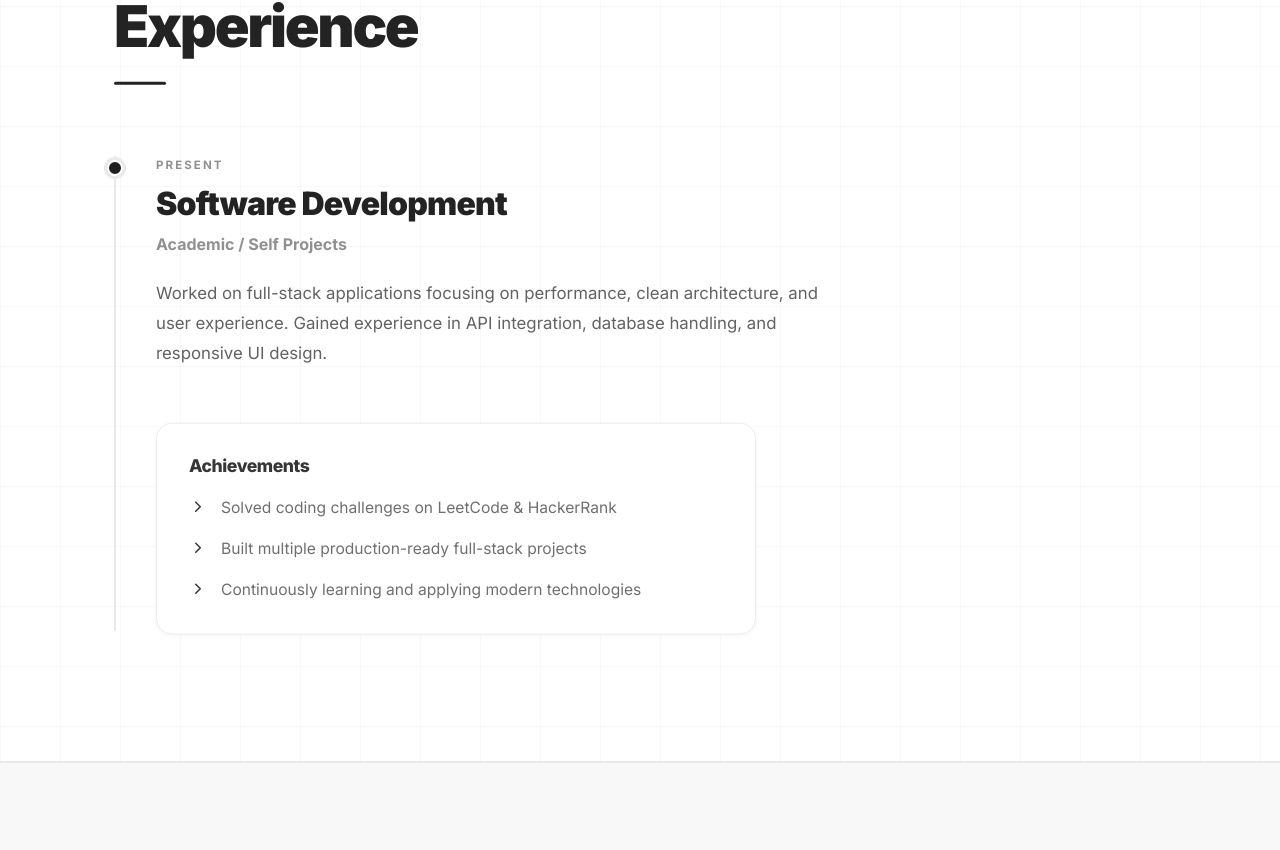
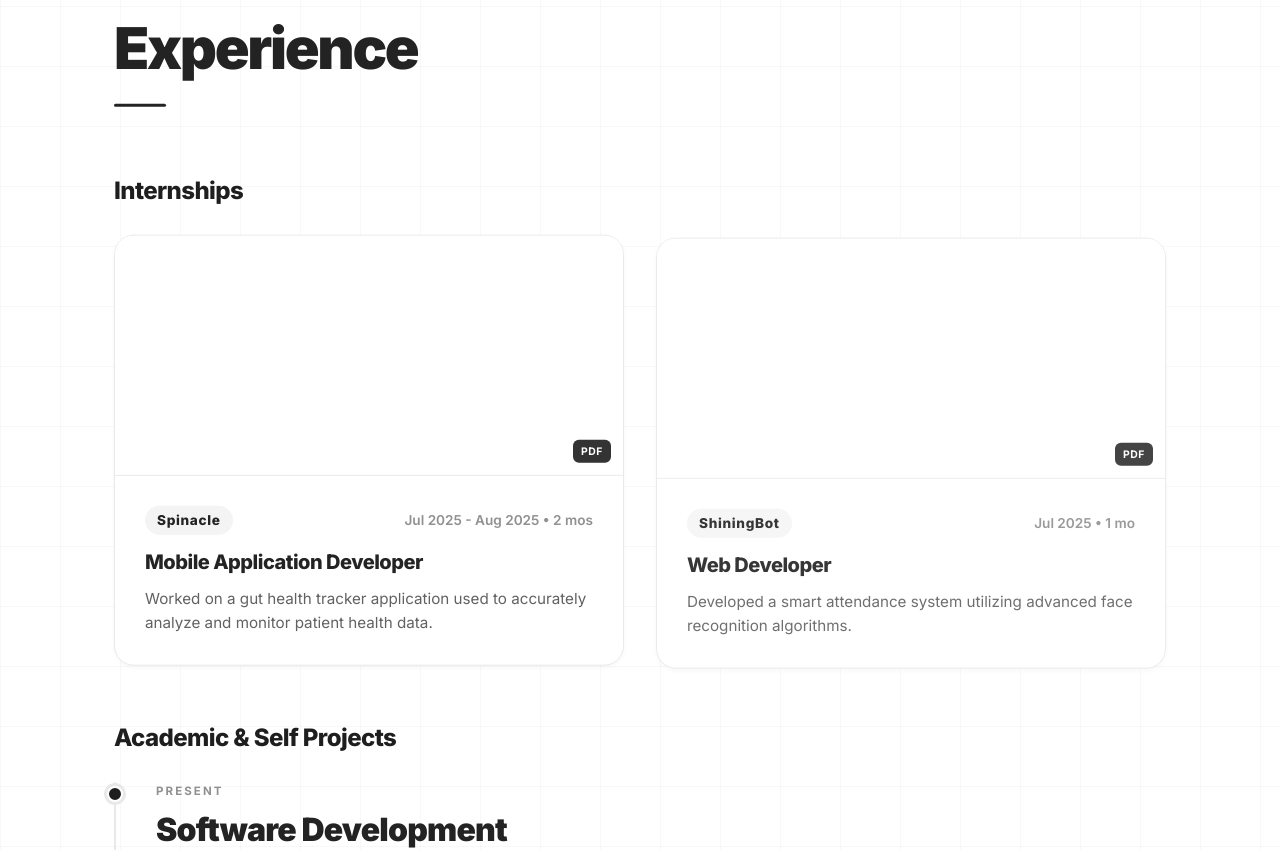
Before and after one commit to yogeshrajanv/Portfolio, a React (Vite) app: page / in a window 1280 px wide. Shown: the part 6054-6904 px from the top of the page. Built offline with nearby package versions, Linux system fonts and the light colour scheme.

Commit message:
feat: Add Internships subsection inside Experience and update hackathon name

```diff
--- a/src/App.jsx
+++ b/src/App.jsx
@@ -549,7 +549,7 @@ const Projects = () => (
    ============================================================ */
 const certs = [
   {
-    name: 'Pongal Hackathon (2nd Place)',
+    name: 'AgRITech Pongal Hackathon (2nd Place)',
     issuer: 'Hackathon Certificate',
     desc: 'Created a cashew disease detection app using an ML model within the given time limit.',
     file: '/certificates/pongal certificate .pdf'
@@ -623,15 +623,75 @@ const Certificates = () => (
 /* ============================================================
    EXPERIENCE
    ============================================================ */
+const internships = [
+  {
+    company: 'Spinacle',
+    role: 'Mobile Application Developer',
+    duration: 'Jul 2025 - Aug 2025 • 2 mos',
+    desc: 'Worked on a gut health tracker application used to accurately analyze and monitor patient health data.',
+    file: '/internship/spinacle certificate .pdf'
+  },
+  {
+    company: 'ShiningBot',
+    role: 'Web Developer',
+    duration: 'Jul 2025 • 1 mo',
+    desc: 'Developed a smart attendance system utilizing advanced face recognition algorithms.',
+    file: '/internship/shining bot certificate .pdf'
+  }
+]
+
 const Experience = () => (
   <section id="experience">
     <SectionTitle title="Experience" />
+
+    {/* ===== INTERNSHIPS SUB-SECTION ===== */}
+    <div style={{ marginBottom: '30px' }}>
+      <h3 style={{ fontSize: '1.5rem', fontWeight: 800 }}>Internships</h3>
+    </div>
+
+    <div className="internship-grid" style={{ marginBottom: '60px' }}>
+      {internships.map((int, i) => (
+        <FadeUp key={int.company} delay={i * 0.15}>
+          <a href={int.file} target="_blank" rel="noopener noreferrer" className="cert-link-wrap">
+            <motion.div
+              className="internship-card"
+              whileHover={{ y: -8, boxShadow: '0 24px 48px rgba(0,0,0,0.08)' }}
+              transition={{ type: 'spring', stiffness: 300, damping: 20 }}
+            >
+              <div className="internship-thumb" style={{ padding: 0 }}>
+                <iframe
+                  src={`${int.file}#toolbar=0&navpanes=0&scrollbar=0&view=FitH`}
+                  className="cert-pdf-frame"
+                  title={int.company}
+                  tabIndex={-1}
+                />
+                <div className="cert-thumb-overlay" />
+                <span className="cert-thumb-badge" style={{ background: '#222' }}>PDF</span>
+              </div>
+              <div className="internship-content">
+                <div className="internship-header">
+                  <span className="internship-company">{int.company}</span>
+                  <span className="internship-duration">{int.duration}</span>
+                </div>
+                <h3>{int.role}</h3>
+                <p className="internship-desc">{int.desc}</p>
+              </div>
+            </motion.div>
+          </a>
+        </FadeUp>
+      ))}
+    </div>
+
+    {/* ===== PROJECTS & ACHIEVEMENTS SUB-SECTION ===== */}
+    <div style={{ marginBottom: '30px' }}>
+      <h3 style={{ fontSize: '1.5rem', fontWeight: 800 }}>Academic & Self Projects</h3>
+    </div>
     <div className="exp-timeline">
       <div className="exp-dot" />
       <FadeUp>
         <div className="exp-label">Present</div>
         <h3>Software Development</h3>
-        <p className="exp-sub">Academic / Self Projects</p>
+        <p className="exp-sub">Continuous Learning</p>
         <p className="exp-desc">
           Worked on full-stack applications focusing on performance, clean architecture, and user experience. Gained experience in API integration, database handling, and responsive UI design.
         </p>
--- a/src/index.css
+++ b/src/index.css
@@ -883,6 +883,96 @@ h1.hero-name {
   flex: 1;
 }
 
+/* ===== INTERNSHIPS ===== */
+.internship-grid {
+  display: grid;
+  grid-template-columns: repeat(2, 1fr);
+  gap: 32px;
+}
+
+@media (max-width: 900px) {
+  .internship-grid { grid-template-columns: 1fr; }
+}
+
+.internship-card {
+  background: #fff;
+  border: 1px solid var(--border);
+  border-radius: 20px;
+  overflow: hidden;
+  box-shadow: var(--shadow-sm);
+  transition: box-shadow 0.35s, transform 0.35s, border-color 0.3s;
+  display: flex;
+  flex-direction: column;
+  height: 100%;
+}
+
+.internship-card:hover {
+  box-shadow: var(--shadow-lg);
+  transform: translateY(-8px);
+  border-color: var(--border-dark);
+}
+
+.internship-card:hover .cert-thumb-overlay {
+  background: rgba(0,0,0,0.02);
+}
+
+.internship-thumb {
+  background: #f8f8f8;
+  border-bottom: 1px solid var(--border);
+  height: 240px; /* Bigger box section than certificates */
+  display: flex;
+  align-items: center;
+  justify-content: center;
+  position: relative;
+  overflow: hidden;
+}
+
+.internship-content {
+  padding: 30px;
+  flex: 1;
+  display: flex;
+  flex-direction: column;
+}
+
+.internship-header {
+  display: flex;
+  justify-content: space-between;
+  align-items: center;
+  margin-bottom: 14px;
+}
+
+.internship-company {
+  font-size: 0.85rem;
+  font-weight: 800;
+  color: var(--text-1);
+  letter-spacing: 0.05em;
+  padding: 4px 12px;
+  background: #f4f4f4;
+  border-radius: 20px;
+}
+
+.internship-duration {
+  font-size: 0.85rem;
+  font-weight: 600;
+  color: var(--text-3);
+}
+
+.internship-card h3 {
+  font-size: 1.25rem;
+  font-weight: 800;
+  margin-bottom: 12px;
+  color: var(--text-1);
+  line-height: 1.3;
+}
+
+.internship-desc {
+  font-size: 0.95rem;
+  color: var(--text-2);
+  line-height: 1.6;
+  margin-bottom: 0;
+  flex: 1;
+}
+
 /* ===== EXPERIENCE ===== */
 .exp-timeline {
   border-left: 2px solid var(--border);
```
